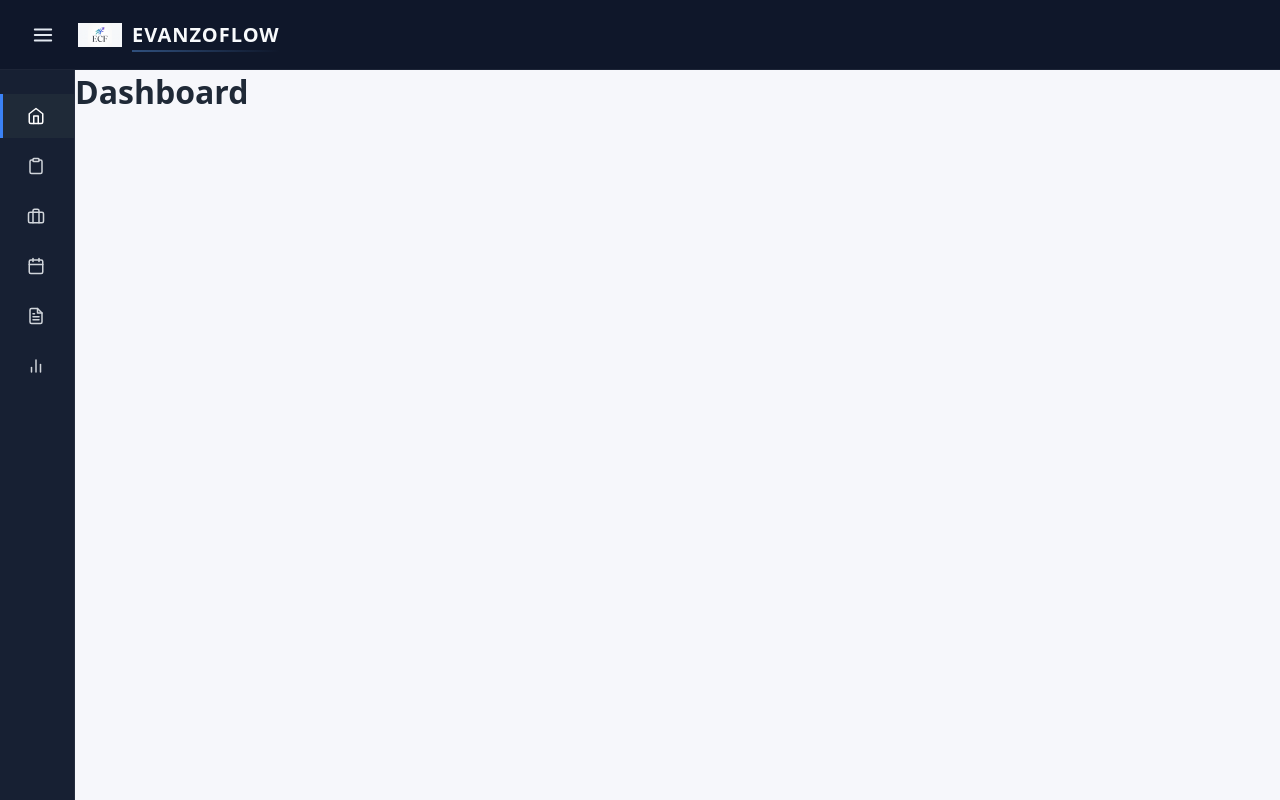
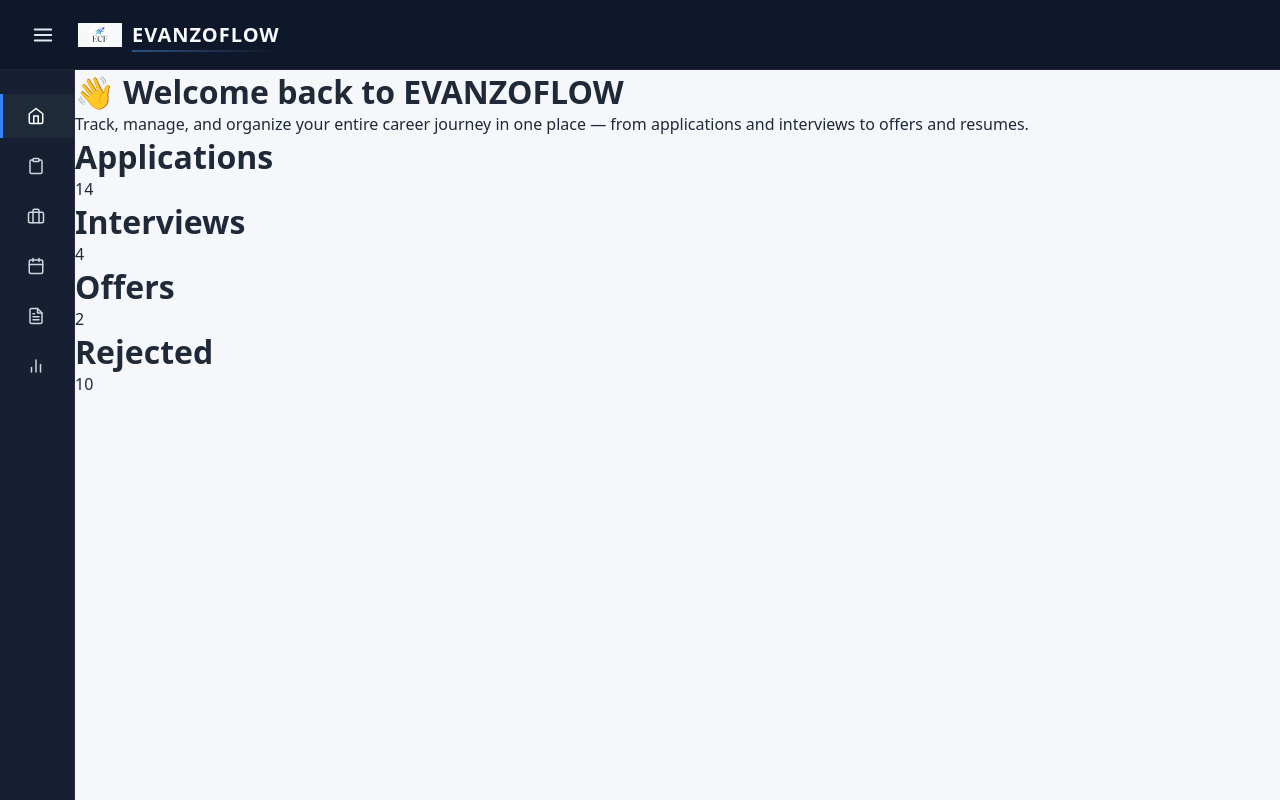
Before and after one commit to Suryansh-Paul/careerflow, a React (Vite) app: page / in a window 1280 px wide. Built offline with nearby package versions, Linux system fonts and the light colour scheme.

Commit message:
Add dashboard overview with stat cards

```diff
--- /dev/null
+++ b/src/components/common/Statcard.jsx
@@ -0,0 +1,14 @@
+
+
+function Statcard({title , value}){
+    return (
+
+        <div className="stat-card">
+            <h1>{title}</h1>
+            <p>{value}</p>
+        </div>
+
+    )
+}
+
+export default Statcard;
--- a/src/pages/DashboardPage.jsx
+++ b/src/pages/DashboardPage.jsx
@@ -1,4 +1,24 @@
+import Statcard from "../components/common/Statcard";
 function DashboardPage(){
-    return <h1>Dashboard</h1>;
+    return (
+        <>
+            <div id="dashboard">
+                <div className="welcome">
+                 <h1>👋 Welcome back to EVANZOFLOW</h1>
+                   <p>
+                    Track, manage, and organize your entire career journey in one place —
+                    from applications and interviews to offers and resumes.
+                   </p>
+                </div>
+                <div id="stats">
+                    <Statcard title={"Applications"}  value ={"14"}  />
+                    <Statcard title={"Interviews"}  value ={"4"}  />
+                    <Statcard title={"Offers"}  value ={"2"}  />
+                    <Statcard title={"Rejected"}  value ={"10"}  />
+                </div>
+
+            </div>
+         </>
+    )
 }
 export default DashboardPage;
```
